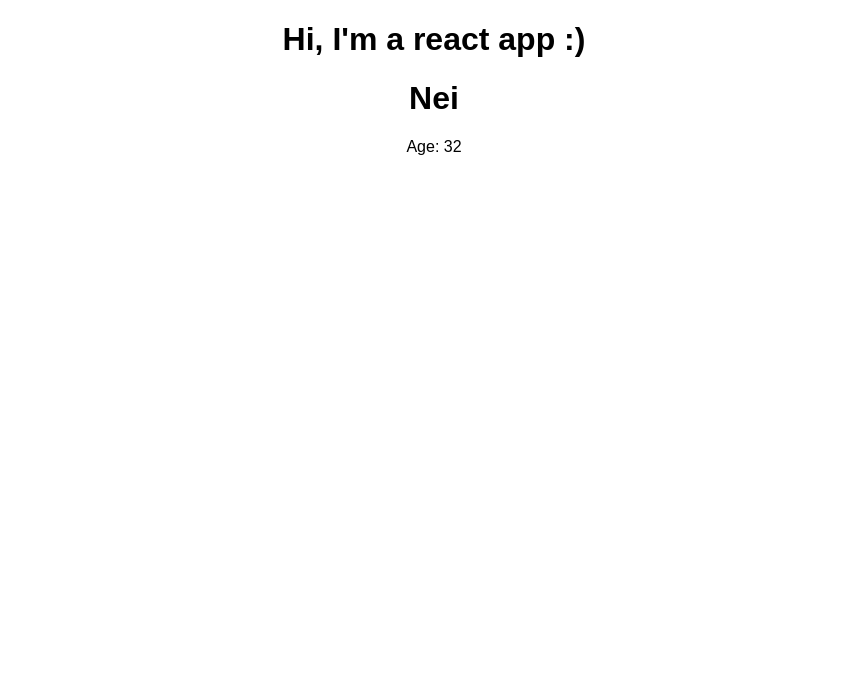
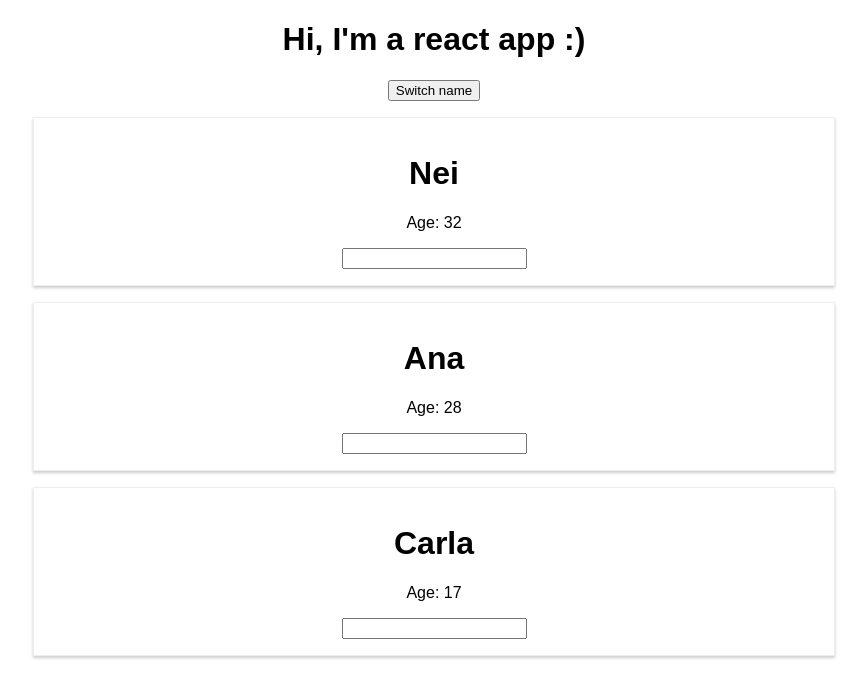
Before and after one commit to neigdias/react-app, a React (Create React App) app: page / in a window 1280 px wide. Shown: the top 698 px of the page, without its empty margins (206-1073 px from the left). Built offline with nearby package versions, Linux system fonts and the light colour scheme.

Commit message:
Added style to person component and a test handler

```diff
--- a/src/App.js
+++ b/src/App.js
@@ -3,11 +3,40 @@
 import Person from './Person/Person';
 
 class App extends Component {
+  state = {
+    persons: [
+      {name: "Nei", age: "32"},
+      {name: "Ana", age: "28"},
+      {name: "Carla", age: "17"}
+    ]
+  }
+
+  switchNameHandler = () => {
+    console.log("teste");
+  }
+
+  nameChangeHandler = (event) => {
+    this.setState({
+      persons: [
+        {name: "Nei", age: "32"},
+        {name: event.target.value, age: "28"},
+        {name: "Carla", age: "17"}
+        ]
+    })
+  }
+
   render() {
     return (
       <div className="App">
         <h1>Hi, I'm a react app :)</h1>
-        <Person name="Nei" age="32"/>
+        <button onClick={this.switchNameHandler}>Switch name</button>
+        <Person name={this.state.persons[0].name}
+                age={this.state.persons[0].age}/>
+        <Person name={this.state.persons[1].name}
+                age={this.state.persons[1].age}
+                changed={this.nameChangeHandler}/>
+        <Person name={this.state.persons[2].name}
+                age={this.state.persons[2].age}/>
       </div>
     );
   }
--- /dev/null
+++ b/src/Person/Person.css
@@ -0,0 +1,8 @@
+.Person {
+  width: 60%;
+  margin: 16px auto;
+  border: 1px solid #eee;
+  box-shadow: 0 2px 3px #ccc;
+  padding: 16px;
+  text-align: center;
+}
--- a/src/Person/Person.js
+++ b/src/Person/Person.js
@@ -1,10 +1,12 @@
 import React from 'react';
+import './Person.css';
 
 const person = (props) => {
     return (
-        <div>
+        <div className="Person">
             <h1>{props.name}</h1>
             <p>Age: {props.age}</p>
+            <input type="text" onChange={props.changed}/>
         </div>
     );
 }
```
